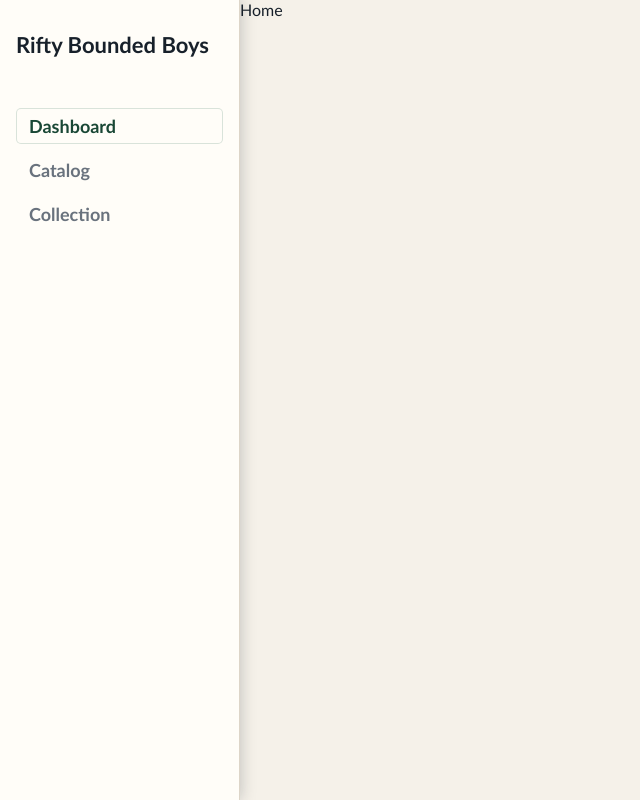
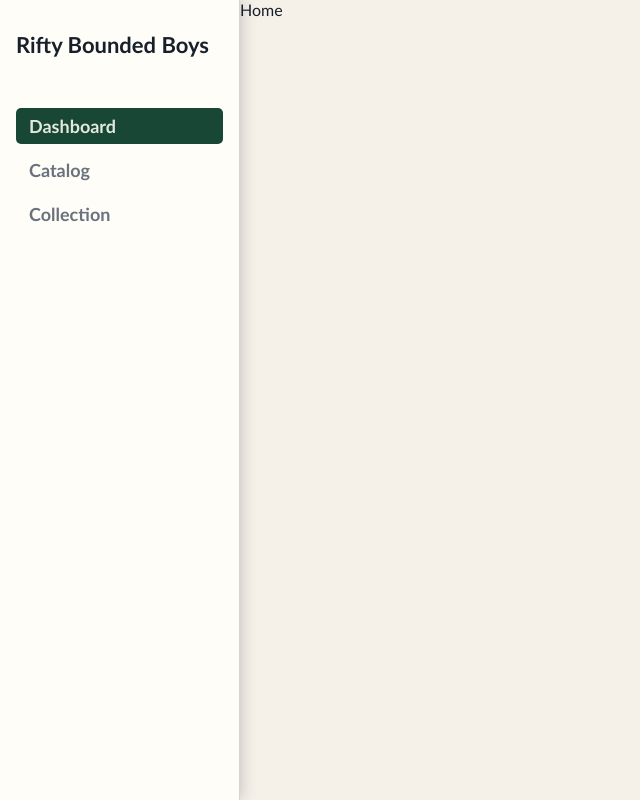
Before and after one commit to teunwiersma/Riftbound, a Next.js app: page / in a window 1280 px wide. Shown: the whole page, without its empty margins (0-640 px from the left). Built offline with nearby package versions, Linux system fonts and the light colour scheme.

Commit message:
chore: slightly alter active

```diff
--- a/app/components/navigation/navigation.module.css
+++ b/app/components/navigation/navigation.module.css
@@ -38,9 +38,13 @@
     border-color 0.25s;
 }
 
-.navigation a.active,
 .navigation a:hover {
   color: var(--nav-text-color-hover);
   background-color: var(--nav-text-background-color);
   border: 1px solid color-mix(in srgb, var(--collection) 18%, transparent);
 }
+
+.navigation a.active {
+  color: var(--collection-wash);
+  background-color: var(--collection-dark);
+}
```
